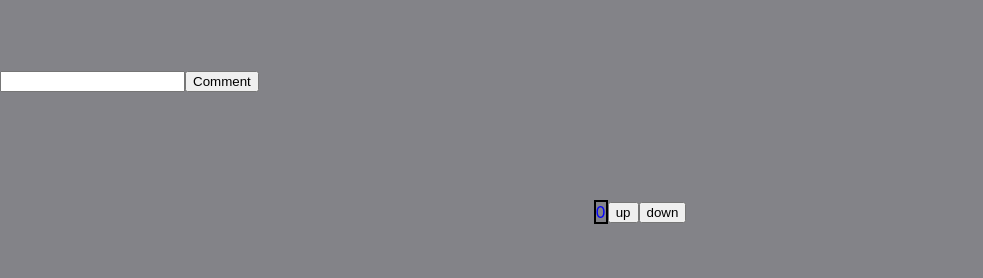
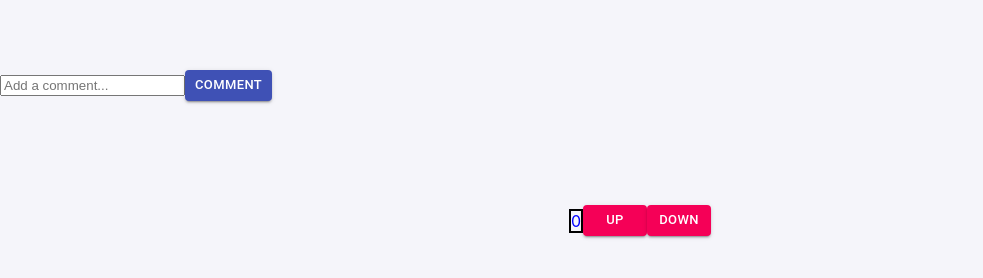
Before and after one commit to ira2fat/raafat, a React (Create React App) app: page / in a window 1280 px wide. Shown: the part 934-1212 px from the top of the page, without its empty margins (0-983 px from the left). Built offline with nearby package versions, Linux system fonts and the light colour scheme.

Commit message:
added material design

```diff
--- a/package.json
+++ b/package.json
@@ -3,6 +3,10 @@
   "version": "0.1.0",
   "private": true,
   "dependencies": {
+    "@material-ui/core": "^4.12.3",
+    "@material-ui/icons": "^4.11.2",
+    "@material/icon-button": "^13.0.0",
+    "@mui/material": "^5.0.4",
     "@testing-library/jest-dom": "^5.14.1",
     "@testing-library/react": "^11.2.7",
     "@testing-library/user-event": "^12.8.3",
@@ -10,6 +14,7 @@
     "react-comments-section": "^1.0.7",
     "react-dom": "^17.0.2",
     "react-scripts": "4.0.3",
+    "react-simple-timestamp-to-date": "^1.0.3",
     "web-vitals": "^1.1.2"
   },
   "scripts": {
--- a/src/App.js
+++ b/src/App.js
@@ -3,20 +3,21 @@ import Counter from "./components/counter";
 import Header from "./components/header";
 import Video from "./components/video";
 import Comment from "./components/comment";
-import 'typeface-roboto';
 import './cssfiles/footer.css';
 import './cssfiles/header.css';
+import './cssfiles/comment.css';
+import Button from '@material-ui/core/Button';
+
 export default function App() {
 
   return (
-    <><Header link="https://t4.ftcdn.net/jpg/02/76/08/07/360_F_276080724_hltnCyDjcqAyRtLzDYo3T2jXbBtCD7fl.jpg" />
+    <><Header link="https://encrypted-tbn0.gstatic.com/images?q=tbn:ANd9GcREwVpQzae9C6HQ1OTVZ_Pe4n_zYkzxxJIX0w&usqp=CAU" />
       <div className='div' >
         <Video />
-
       </div>
-      <Comment/>
-      <div className='counter' >
-        <Counter />
+        <Comment />
+      <div className='counter'>
+        <Counter className='counter' />
       </div>
       <footer className='footer'>
         Copyright &#169; Bosch.IO
--- a/src/components/comment.jsx
+++ b/src/components/comment.jsx
@@ -1,27 +1,32 @@
 import React from "react";
+import '../cssfiles/comment.css'
+import Button from '@material-ui/core/Button';
+export default function Comment() {
+    let [save, setSave] = React.useState("");
+    let [commentList, setCommentList] = React.useState([]);
 
-export default function Comment() {
-    let [save,setSave]=React.useState("");
-    let[rafat,setRafat]=React.useState([]);
-
-const handlechange=(event)=>{
-
-    setSave(event.target.value)
-
-}
-    const comments=()=>{
-        setRafat(rafat ,<div>{save}</div>)
+    const handlechange = (event) => {
+        setSave(event.target.value)
+    }
+    const comments = () => {
+        let timestamp = new Date();
+        let date = new Intl.DateTimeFormat('de-DE', { year: 'numeric', month: '2-digit', day: '2-digit', hour: '2-digit', minute: '2-digit', second: '2-digit' }).format(timestamp)
+        var arraylist = [];
+        commentList.forEach(item => { arraylist.push(item) });
+        arraylist.push(save, date);
+        setCommentList(arraylist);
     }
     return (
-    <>
+        <><div  >
+            {commentList.map((newcomment) => (
+                <div className='comment' >
+                    {newcomment}
+                </div>))}
+        </div>
+            <input type="text" placeholder="Add a comment..." onChange={handlechange} />
+            <Button variant="contained" color="primary" size ="small" onClick={comments}>Comment</Button>
 
-    <span>
-        {rafat}
-     </span>
-     <input type="text"onChange={handlechange}/>
 
-        <button onClick={comments}>Comment</button>
         </>
-        )
-
+    )
 }
--- a/src/components/counter.jsx
+++ b/src/components/counter.jsx
@@ -1,5 +1,6 @@
 import React from "react"
 import '../cssfiles/counter.css'
+import Button from '@material-ui/core/Button';
 
 function Counter() {
 
@@ -7,7 +8,6 @@ function Counter() {
 
     const increment = () => {
         setCounter(++counter)
-
     }
     const decrement = () => {
         if (counter > 0) {
@@ -18,11 +18,11 @@ function Counter() {
        <span className='span'>{counter}</span>
 
        <br/>
-        <button onClick={increment}>
+        <Button variant="contained" color="secondary" size="small" onClick={increment}>
             up
-        </button>
-        <button onClick={decrement}>
+        </Button>
+        <Button variant="contained" color="secondary"  size="small"onClick={decrement}>
             down
-        </button></>)
+        </Button></>)
 }
 export default Counter
--- a/src/cssfiles/App.css
+++ b/src/cssfiles/App.css
@@ -7,7 +7,7 @@
 
 
 .App-header {
-  background-color: #282c34;
+
   min-height: 100vh;
   display: flex;
   flex-direction: column;
--- a/src/cssfiles/comment.css
+++ b/src/cssfiles/comment.css
@@ -0,0 +1,4 @@
+.comment{
+    padding: auto;
+
+}
--- a/src/cssfiles/counter.css
+++ b/src/cssfiles/counter.css
@@ -7,7 +7,7 @@
 }
 .span{
     color:blue;
-    font-size: 40;
+    font-size: 70;
      display:inline-block;
      border: 2px solid black;
 }
--- a/src/cssfiles/index.css
+++ b/src/cssfiles/index.css
@@ -5,7 +5,7 @@ body {
     sans-serif;
   -webkit-font-smoothing: antialiased;
   -moz-osx-font-smoothing: grayscale;
-  background-color: rgb(131, 131, 136);
+  background-color: #f5f5fa;
 }
 
 code {
```
Also changed, not shown: src/components/video.jsx (line endings or trailing spaces), src/cssfiles/video.css (deleted), 1 other file (tests, documents, lock files or other folders).
